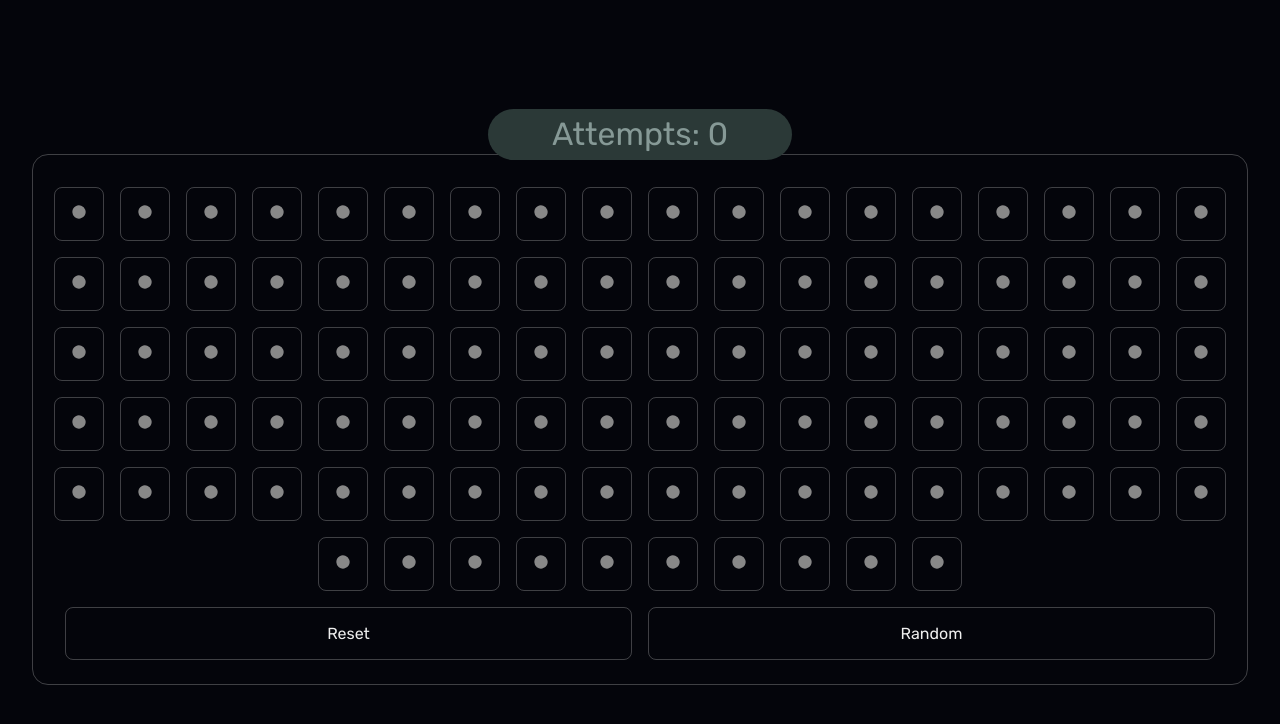
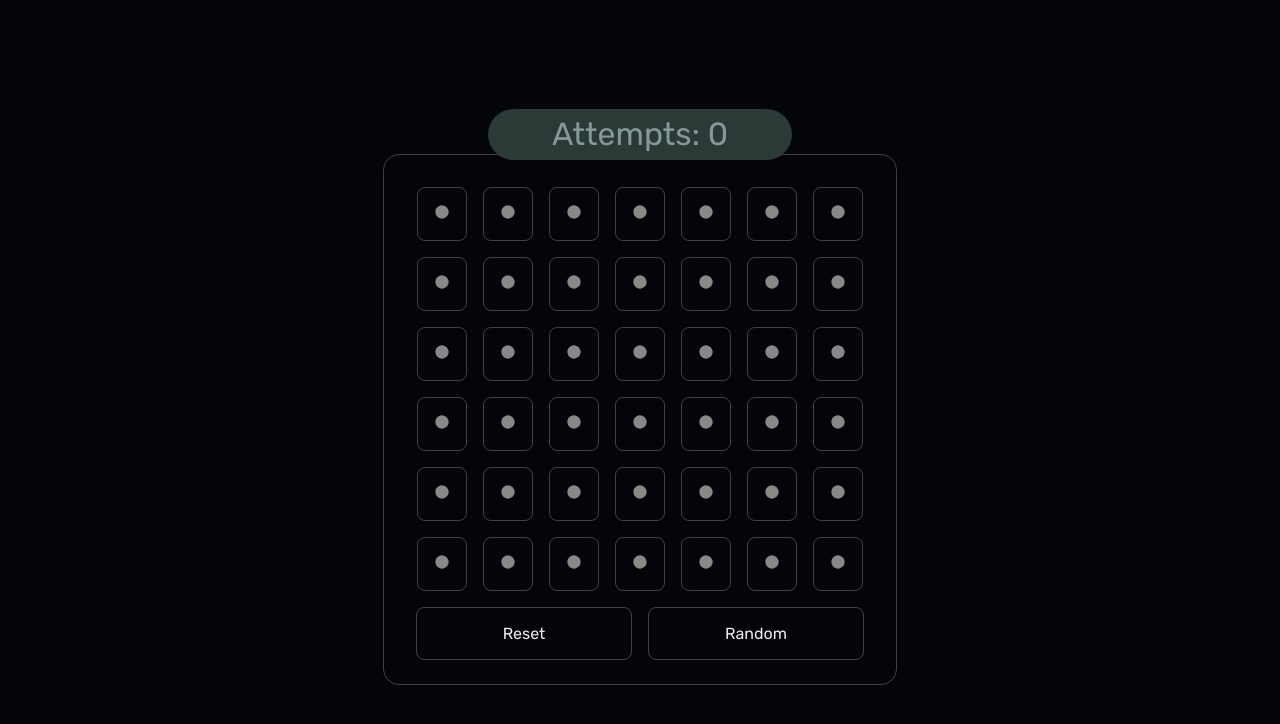
Before and after one commit to ScryptRG/starmine, an Angular app: page / in a window 1280 px wide. Shown: the top 724 px of the page. Built offline with nearby package versions, Linux system fonts and the light colour scheme.

Commit message:
visual update

```diff
--- a/src/app/card/card.component.scss
+++ b/src/app/card/card.component.scss
@@ -15,7 +15,7 @@ section {
     flex-wrap: wrap;
     justify-content: center;
     gap: 1em;
-    max-width: 100%;
+    max-width: 30em;
   }
   button {
     border: $border-primary;
--- a/src/app/card/card.component.ts
+++ b/src/app/card/card.component.ts
@@ -23,7 +23,7 @@ export class CardComponent {
   numbers: number[] = [];
 
   ngOnInit(): void {
-    for (let i = 0; i < 100; i++) {
+    for (let i = 0; i < 42; i++) {
       this.numbers.push(i);
       this.items = [...this.items, { id: i, isClicked: false }];
     }
```
